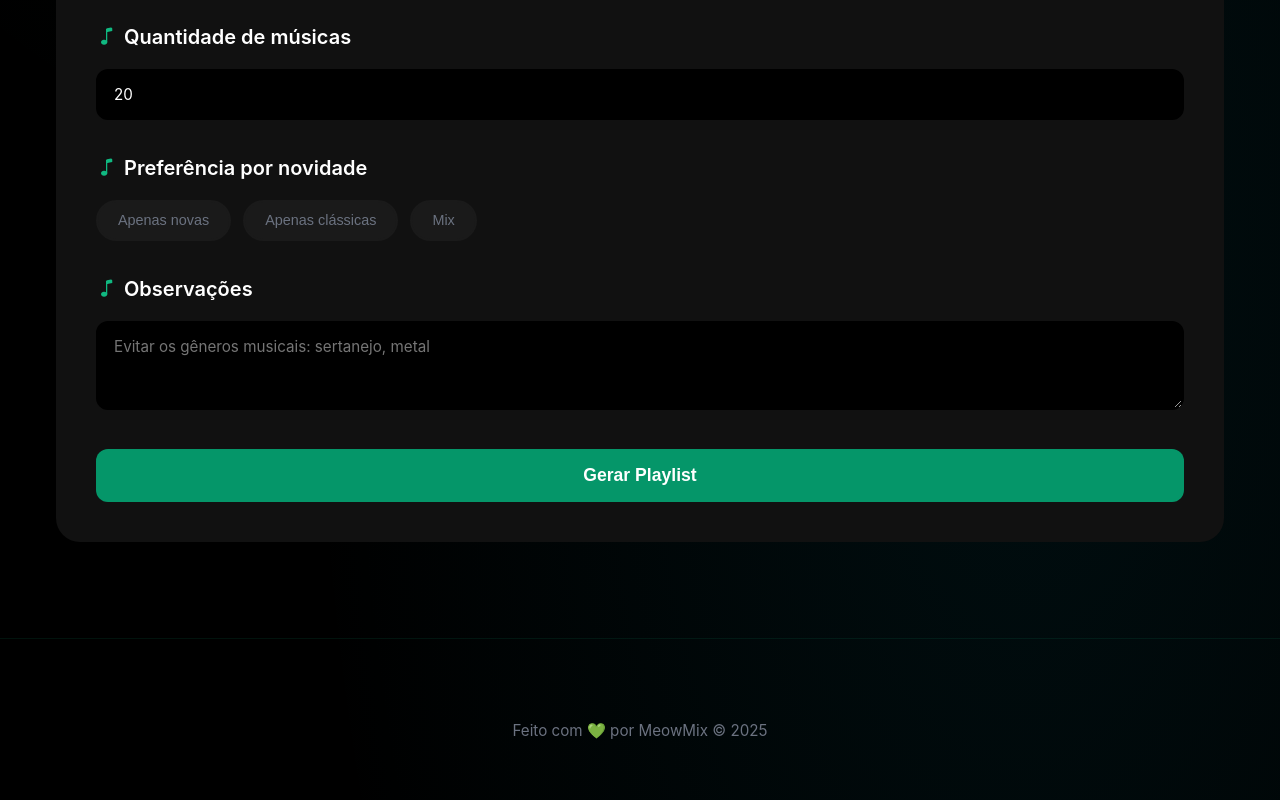
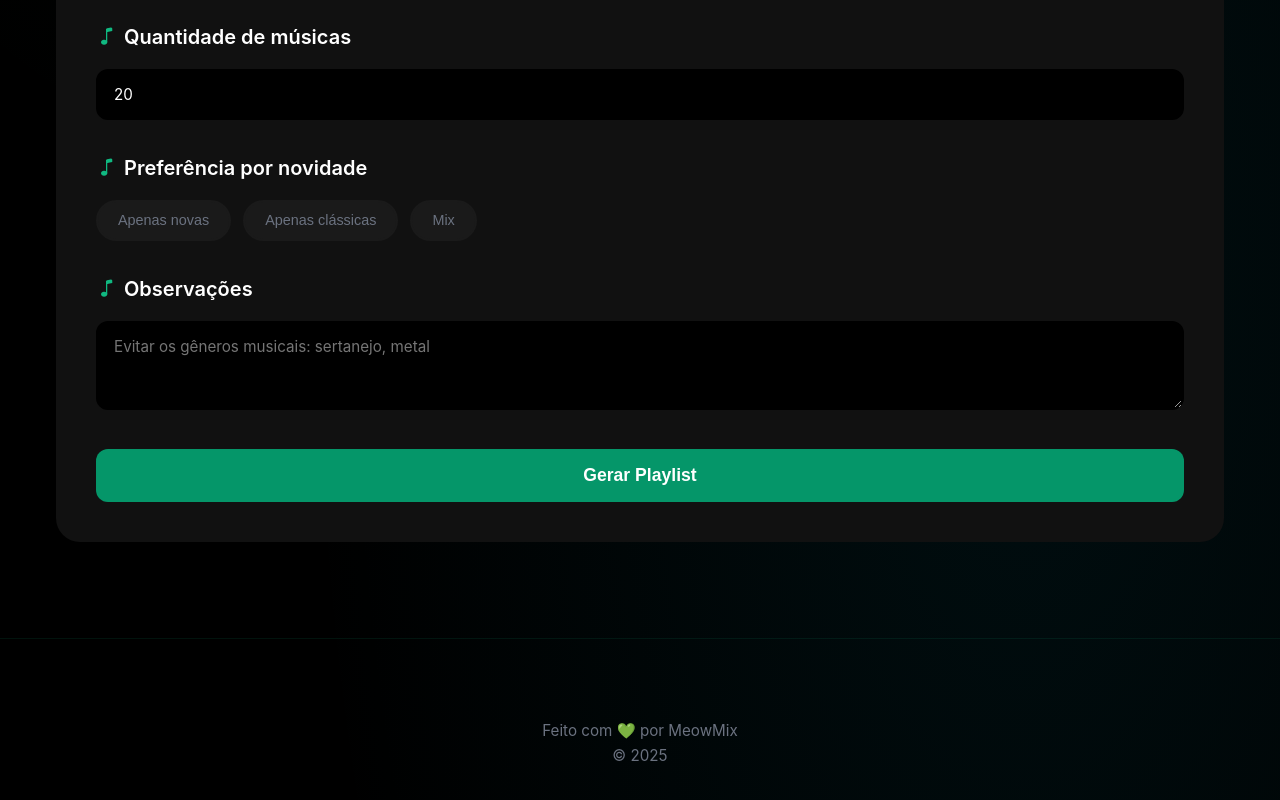
Before and after one commit to tainararcs/meow-mix, a React (Vite) app: page / in a window 1280 px wide. Shown: the part 1964-2764 px from the top of the page. Built offline with nearby package versions, Linux system fonts and the light colour scheme.

Commit message:
fix: setIsLoading finally error

```diff
--- a/src/App.jsx
+++ b/src/App.jsx
@@ -118,7 +118,8 @@ export default function App() {
       {/* Rodapé */}
       <footer className='footer'>
         <div className='container'>
-          <p>Feito com 💚 por MeowMix © 2025</p>
+          <p>Feito com 💚 por MeowMix</p>
+          <p>© 2025</p>
         </div>
       </footer>
     </>
--- a/src/components/Form.jsx
+++ b/src/components/Form.jsx
@@ -207,14 +207,12 @@ export default function Form({ setPlaylistCreated }) {
 
       if (data.playlist_url) {
         setPlaylistUrl(data.playlist_url);
+        // Finaliza o carregamento, independentemente do sucesso ou erro.
+        setIsLoading(false);
         setPlaylistCreated();
-
       }
     } catch (err) {
       console.error('Erro ao enviar ao backend:', err);
-    } finally {
-      // Finaliza o carregamento, independentemente do sucesso ou erro.
-      setIsLoading(false);
     }
 
   };
```
